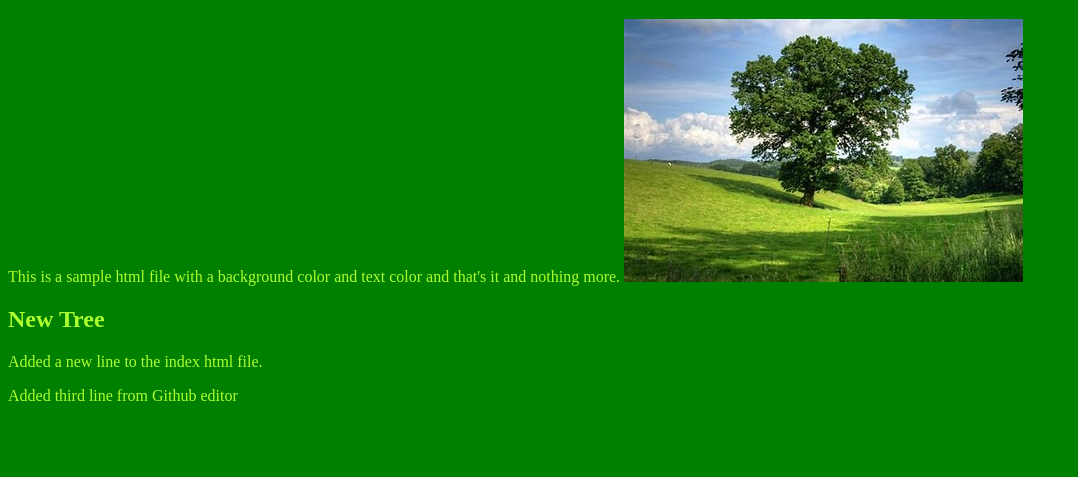
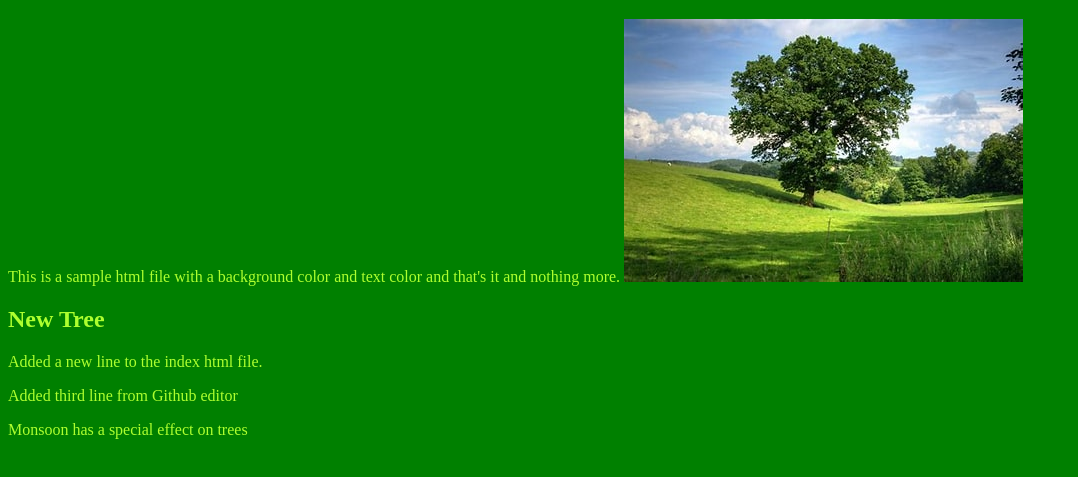
Before and after one commit to pavigreatjoycs/samplesprojecty, a plain HTML site: page index.html in a window 1280 px wide. Shown: the part 61-538 px from the top of the page, without its empty margins (0-1078 px from the left). Drawn offline with Linux system fonts and the light colour scheme.

Commit message:
line on monsoon in master branch

```diff
--- a/index.html
+++ b/index.html
@@ -15,5 +15,7 @@
     <p>Added a new line to the index html file.</p>
 
     <p>Added third line from Github editor</p>
+
+    <p>Monsoon has a special effect on trees</p>
   </body>
 </html>
```
